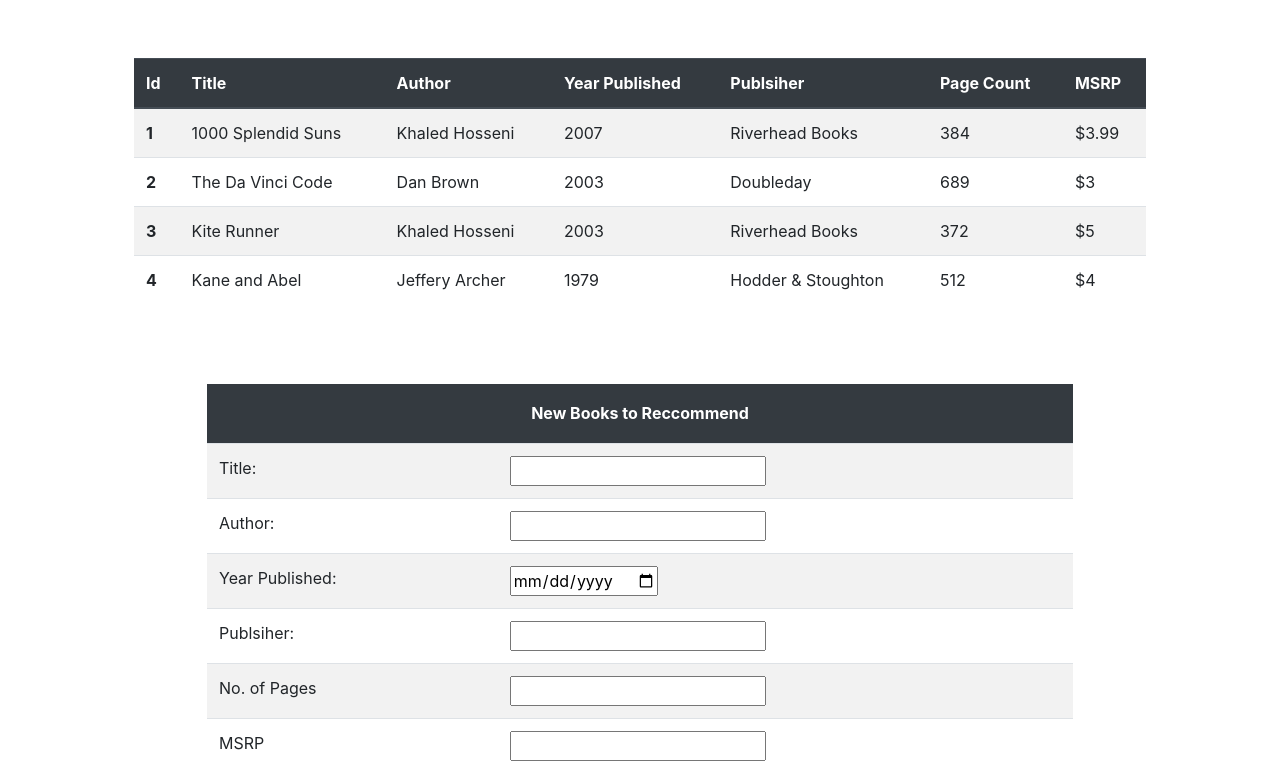
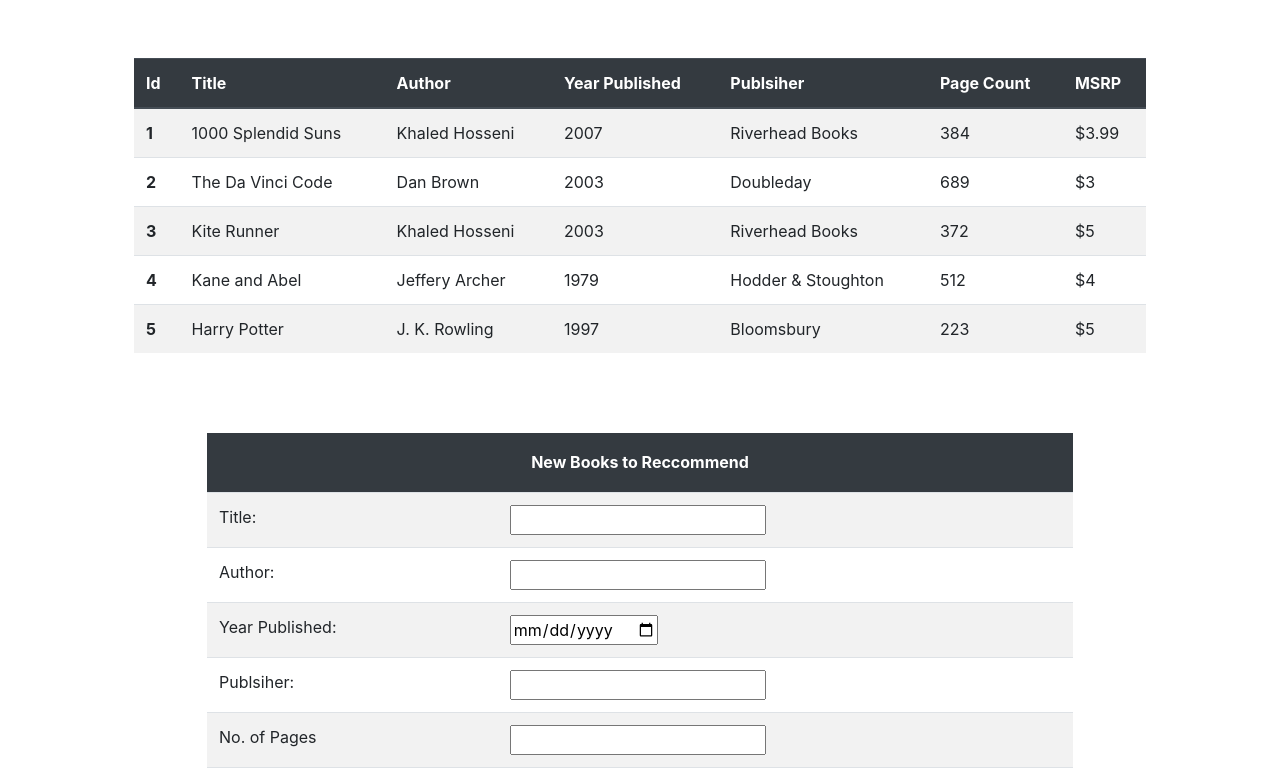
Before and after one commit to iu-msis/basic-html-joanntharian96, a plain HTML site: page public/books.html in a window 1280 px wide. Shown: the part 62-832 px from the top of the page. Drawn offline with nearby package versions, Linux system fonts and the light colour scheme.

Commit message:
Updated Books Table
Updated Books table

```diff
--- a/public/books.html
+++ b/public/books.html
@@ -75,6 +75,15 @@
               <td>512</td>
               <td>$4</td>
             </tr>
+            <tr>
+              <th scope="row">5</th>
+              <td>Harry Potter</td>
+              <td>J. K. Rowling</td>
+              <td>1997</td>
+              <td>Bloomsbury</td>
+              <td>223</td>
+              <td>$5</td>
+            </tr>
           </tbody>
       </table>
     </div>
```
